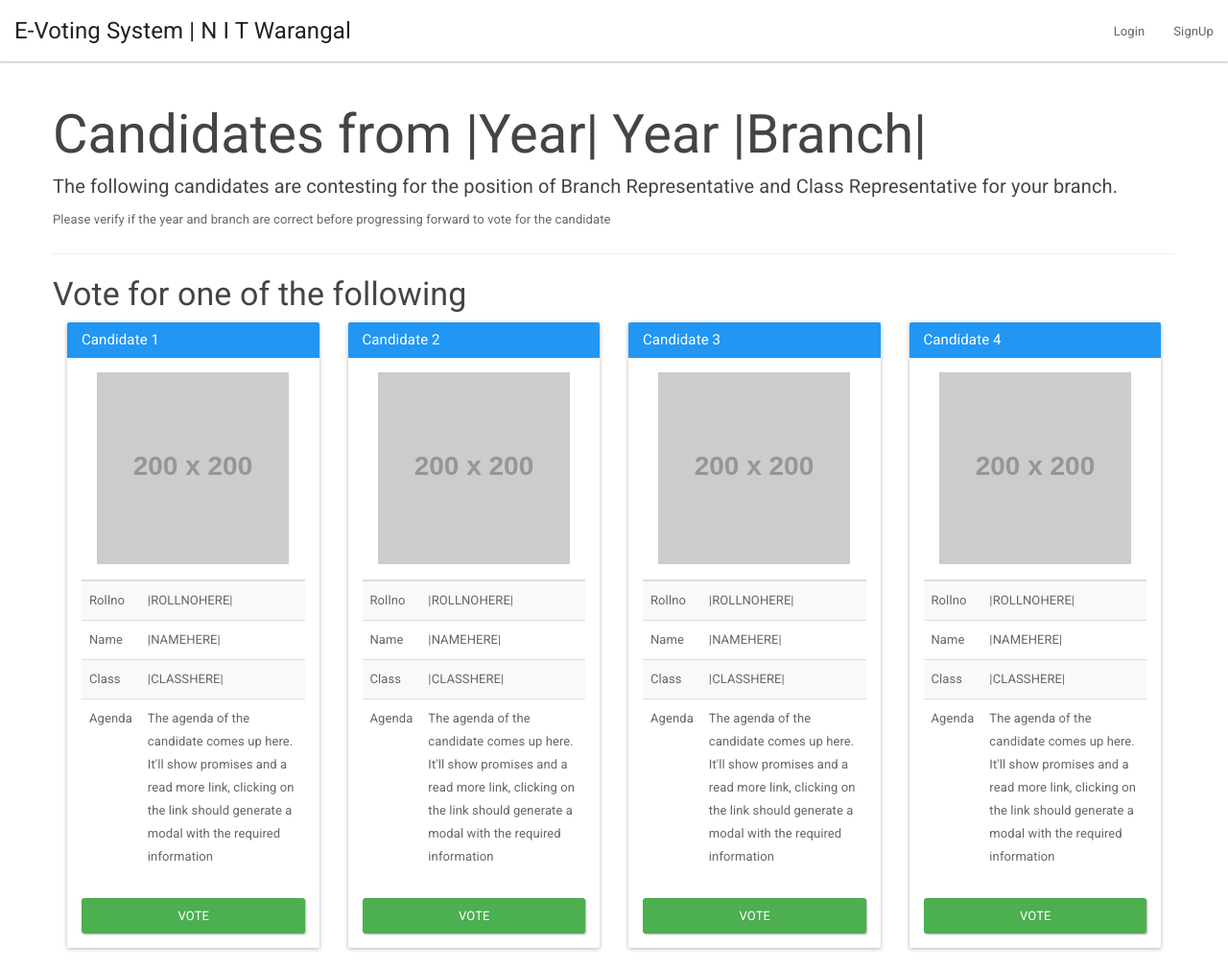
After one commit to NIT-Warangal/eVote, a Django app: template voting/templates/candidates.html in a window 1280 px wide. The commit adds this page. Shown: the whole page at 96% size. Run offline with Django 3.2, Linux system fonts and the light colour scheme; the template is opened without the code that fills it, so the values that code supplies are empty; grey boxes labelled with a size stand in for pictures from a placeholder-image service; some libraries are stand-ins or nearby versions.

Commit message:
Adding other templates required for the voting system

```diff
--- /dev/null
+++ b/voting/templates/candidates.html
@@ -0,0 +1,161 @@
+{% extends "layout/header.html" %}
+{% block content %}
+
+<div class="container">
+    <div class="row">
+        <h1> Candidates from |Year| Year |Branch| </h1>
+        <h5>The following candidates are contesting for the position of Branch Representative and Class Representative for your branch.</h5>
+        <p>Please verify if the year and branch are correct before progressing forward to vote for the candidate</p>
+        <hr>
+        <h3>Vote for one of the following</h3>
+        <div class="col-md-6 col-lg-3">
+            <div class="panel panel-primary">
+                <div class="panel-heading">
+                    <h3 class="panel-title">Candidate 1</h3>
+                </div>
+                <div class="panel-body">
+                    <img src="http://placehold.it/200x200" alt="Candidate Photograph" style="display:block;margin-left: auto;margin-right: auto;">
+                    <table class="table table-striped table-hover ">
+                        <thead>
+                            <tr>
+                                <th>    </th>
+                                <th></th>
+                            </tr>
+                        </thead>
+                        <tbody>
+                            <tr>
+                                <td>Rollno</td>
+                                <td>|ROLLNOHERE|</td>
+                            </tr>
+                            <tr>
+                                <td>Name</td>
+                                <td>|NAMEHERE|</td>
+                            </tr>
+                            <tr>
+                                <td>Class</td>
+                                <td>|CLASSHERE|</td>
+                            </tr>
+                            <tr>
+                                <td>Agenda</td>
+                                <td>The agenda of the candidate comes up here. It'll show promises and a read more link, clicking on the link should generate a modal with the required information</td>
+                            </tr>
+                        </tbody>
+                    </table>
+                    <a href="/thanks" class="btn btn-success btn-block">Vote</a>
+                </div>
+            </div>
+        </div>
+        <div class="col-md-6 col-lg-3">
+            <div class="panel panel-primary">
+                <div class="panel-heading">
+                    <h3 class="panel-title">Candidate 2</h3>
+                </div>
+                <div class="panel-body">
+                    <img src="http://placehold.it/200x200" alt="Candidate Photograph" style="display:block;margin-left: auto;margin-right: auto;">
+                    <table class="table table-striped table-hover ">
+                        <thead>
+                            <tr>
+                                <th>    </th>
+                                <th></th>
+                            </tr>
+                        </thead>
+                        <tbody>
+                            <tr>
+                                <td>Rollno</td>
+                                <td>|ROLLNOHERE|</td>
+                            </tr>
+                            <tr>
+                                <td>Name</td>
+                                <td>|NAMEHERE|</td>
+                            </tr>
+                            <tr>
+                                <td>Class</td>
+                                <td>|CLASSHERE|</td>
+                            </tr>
+                            <tr>
+                                <td>Agenda</td>
+                                <td>The agenda of the candidate comes up here. It'll show promises and a read more link, clicking on the link should generate a modal with the required information</td>
+                            </tr>
+                        </tbody>
+                    </table>
+                    <a href="/thanks" class="btn btn-success btn-block">Vote</a>
+                </div>
+            </div>
+        </div>
+        <div class="col-md-6 col-lg-3">
+            <div class="panel panel-primary">
+                <div class="panel-heading">
+                    <h3 class="panel-title">Candidate 3</h3>
+                </div>
+                <div class="panel-body">
+                    <img src="http://placehold.it/200x200" alt="Candidate Photograph" style="display:block;margin-left: auto;margin-right: auto;">
+                    <table class="table table-striped table-hover ">
+                        <thead>
+                            <tr>
+                                <th>    </th>
+                                <th></th>
+                            </tr>
+                        </thead>
+                        <tbody>
+                            <tr>
+                                <td>Rollno</td>
+                                <td>|ROLLNOHERE|</td>
+                            </tr>
+                            <tr>
+                                <td>Name</td>
+                                <td>|NAMEHERE|</td>
+                            </tr>
+                            <tr>
+                                <td>Class</td>
+                                <td>|CLASSHERE|</td>
+                            </tr>
+                            <tr>
+                                <td>Agenda</td>
+                                <td>The agenda of the candidate comes up here. It'll show promises and a read more link, clicking on the link should generate a modal with the required information</td>
+                            </tr>
+                        </tbody>
+                    </table>
+                    <a href="/thanks" class="btn btn-success btn-block">Vote</a>
+                </div>
+            </div>
+        </div>
+        <div class="col-md-6 col-lg-3">
+            <div class="panel panel-primary">
+                <div class="panel-heading">
+                    <h3 class="panel-title">Candidate 4</h3>
+                </div>
+                <div class="panel-body">
+                    <img src="http://placehold.it/200x200" alt="Candidate Photograph" style="display:block;margin-left: auto;margin-right: auto;">
+                    <table class="table table-striped table-hover ">
+                        <thead>
+                            <tr>
+                                <th>    </th>
+                                <th></th>
+                            </tr>
+                        </thead>
+                        <tbody>
+                            <tr>
+                                <td>Rollno</td>
+                                <td>|ROLLNOHERE|</td>
+                            </tr>
+                            <tr>
+                                <td>Name</td>
+                                <td>|NAMEHERE|</td>
+                            </tr>
+                            <tr>
+                                <td>Class</td>
+                                <td>|CLASSHERE|</td>
+                            </tr>
+                            <tr>
+                                <td>Agenda</td>
+                                <td>The agenda of the candidate comes up here. It'll show promises and a read more link, clicking on the link should generate a modal with the required information</td>
+                            </tr>
+                        </tbody>
+                    </table>
+                    <a href="/thanks" class="btn btn-success btn-block">Vote</a>
+                </div>
+            </div>
+        </div>
+    </div>
+</div>
+{% endblock %}
--- a/voting/voting/urls.py
+++ b/voting/voting/urls.py
@@ -13,4 +13,6 @@ urlpatterns = patterns('',
     url(r'^logout/', views.logoutpage, name='logout'),
     url(r'^dashboard/', views.dashboard, name='dashboard'),
     url(r'^signup/', views.signuppage, name='signup'),
+    url(r'^candidates/', views.candidates, name='candidates'),
+    url(r'^thanks/', views.thankyou, name='thanks')
 )
```
Also changed, not shown: voting/templates/dashboard.html (+6 -4 lines), voting/templates/thankyou.html (added, +23 -0 lines), voting/vote/views.py (+8 -0 lines), voting/templates/signup.html (indentation only), voting/templates/test.html (added), 1 other file.
